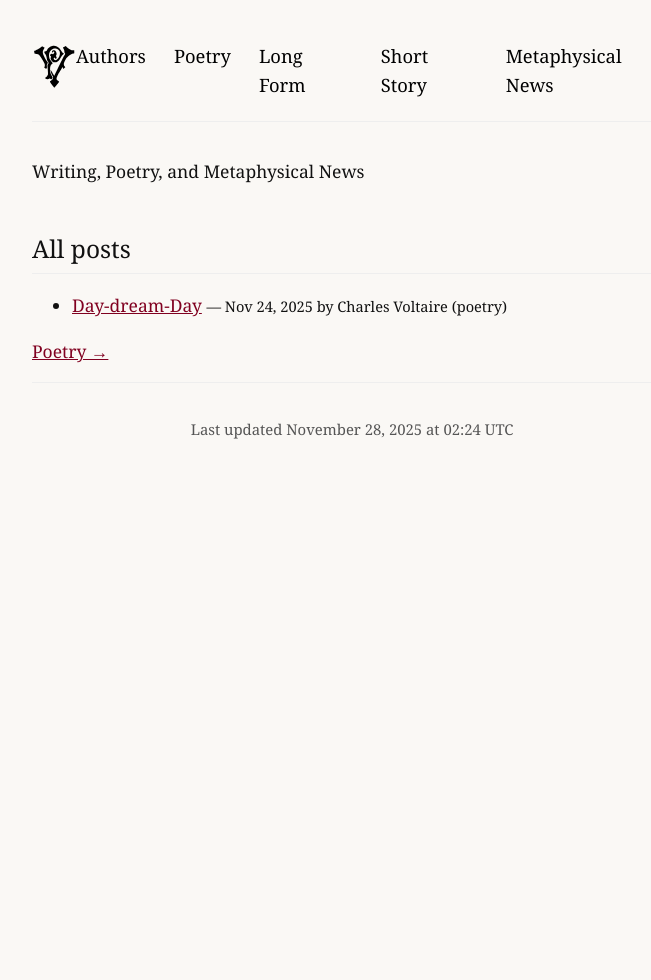
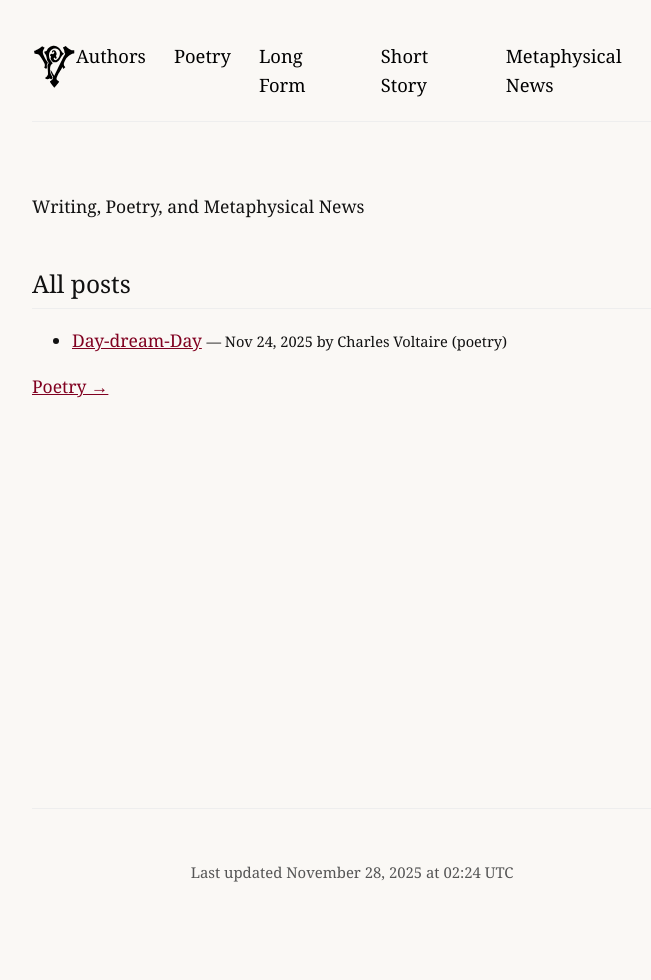
Before and after one commit to charlesvoltaire-public/charlesvoltaire-public.github.io, a Jekyll site: the page built from index.md, in a window 1280 px wide. Shown: the whole page, without its empty margins (288-939 px from the left). Built offline with Jekyll 4.4.1, drawn with Linux system fonts in a browser that asks for light colours; before the commit the page ends 900 px from its top, so only the background shows below that.

Commit message:
Update style.css

```diff
--- a/assets/css/style.css
+++ b/assets/css/style.css
@@ -134,3 +134,23 @@ footer { padding-top: 2rem; border-top: 1px solid #eee; font-size: .85em; color:
 .breadcrumb *:not(a) {
   color: #000 !important;
 }
+
+/* Make every page at least 100vh tall — clean, minimal, works everywhere */
+html, body {
+  min-height: 100vh !important;
+}
+
+/* Ensure the layout stretches to fill the height */
+body {
+  display: flex !important;
+  flex-direction: column !important;
+}
+
+main {
+  flex: 1 !important;        /* this pushes the footer to the bottom */
+}
+
+/* Optional: give footer a little breathing room when content is short */
+footer {
+  padding: 3rem 0 2rem !important;
+}
```
